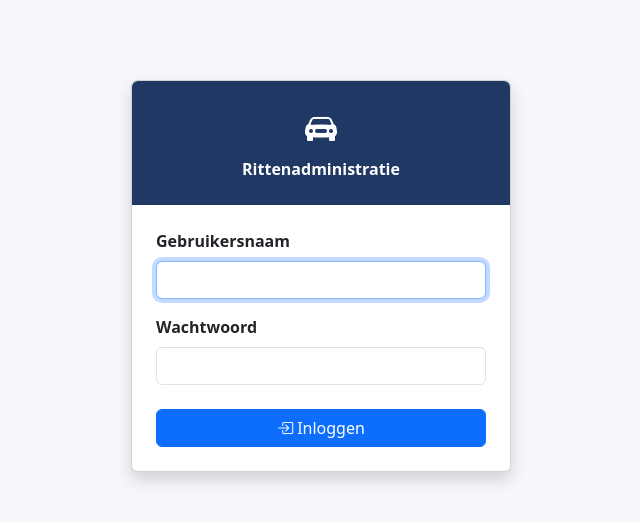
After one commit to PimLavaleije/Rittenadministratie, a Flask app: page /login in a window 1280 px wide. The commit adds this page. Shown: the top 522 px of the page, without its empty margins (319-959 px from the left). Run offline with Flask 3, Linux system fonts and the light colour scheme.

Commit message:
Beveiliging via Flask-Login met gebruikersnaam/wachtwoord
- Alle routes beveiligd met @login_required
- Login/logout routes toegevoegd
- Credentials via LOGIN_USERNAME + LOGIN_PASSWORD env vars
- Loginpagina (templates/login.html) toegevoegd
- Uitlogknop in navbar

Co-Authored-By: Claude Sonnet 4.6 <noreply@anthropic.com>

```diff
--- a/app.py
+++ b/app.py
@@ -6,6 +6,10 @@ from decimal import Decimal
 from flask import (
     Flask, render_template, request, redirect, url_for,
     flash, jsonify, send_file, abort,
+)
+from flask_login import (
+    LoginManager, UserMixin, login_user, logout_user,
+    login_required, current_user,
 )
 from dotenv import load_dotenv
 from openpyxl import Workbook, load_workbook
@@ -32,6 +36,47 @@ app.config["MAX_CONTENT_LENGTH"] = 10 * 1024 * 1024  # 10 MB max upload
 db.init_app(app)
 odoo = OdooConnector()
 
+login_manager = LoginManager(app)
+login_manager.login_view = "login"
+login_manager.login_message = "Log in om verder te gaan."
+login_manager.login_message_category = "warning"
+
+
+class User(UserMixin):
+    id = "1"
+
+
+@login_manager.user_loader
+def load_user(user_id):
+    return User() if user_id == "1" else None
+
+
+@app.route("/login", methods=["GET", "POST"])
+def login():
+    if current_user.is_authenticated:
+        return redirect(url_for("dashboard"))
+    if request.method == "POST":
+        username = request.form.get("gebruikersnaam", "").strip()
+        password = request.form.get("wachtwoord", "")
+        valid_user = os.getenv("LOGIN_USERNAME", "admin")
+        valid_pass = os.getenv("LOGIN_PASSWORD", "")
+        if valid_pass and username == valid_user and password == valid_pass:
+            login_user(User(), remember=True)
+            next_page = request.args.get("next")
+            if next_page and next_page.startswith("/") and not next_page.startswith("//"):
+                return redirect(next_page)
+            return redirect(url_for("dashboard"))
+        flash("Onjuiste gebruikersnaam of wachtwoord.", "danger")
+    return render_template("login.html")
+
+
+@app.route("/logout")
+@login_required
+def logout():
+    logout_user()
+    flash("Je bent uitgelogd.", "info")
+    return redirect(url_for("login"))
+
 
 @app.before_request
 def create_tables():
@@ -41,6 +86,7 @@ def create_tables():
 # ── Dashboard ──────────────────────────────────────────────────────────────
 
 @app.route("/")
+@login_required
 def dashboard():
     jaar = request.args.get("jaar", date.today().year, type=int)
     maand = request.args.get("maand", date.today().month, type=int)
@@ -109,6 +155,7 @@ def dashboard():
 # ── Rittenlijst ────────────────────────────────────────────────────────────
 
 @app.route("/ritten")
+@login_required
 def ritten_lijst():
     zoek = request.args.get("zoek", "")
     type_filter = request.args.get("type", "")
@@ -159,6 +206,7 @@ def ritten_lijst():
 
 @app.route("/rit/nieuw", methods=["GET", "POST"])
 @app.route("/rit/<int:rit_id>/bewerk", methods=["GET", "POST"])
+@login_required
 def rit_formulier(rit_id=None):
     rit = Trip.query.get_or_404(rit_id) if rit_id else Trip()
     default_driver = Driver.query.filter_by(naam="Pim Lavaleije").first()
@@ -276,6 +324,7 @@ def rit_formulier(rit_id=None):
 # ── Rit verwijderen ────────────────────────────────────────────────────────
 
 @app.route("/rit/<int:rit_id>/verwijder", methods=["POST"])
+@login_required
 def rit_verwijder(rit_id):
     rit = Trip.query.get_or_404(rit_id)
     db.session.delete(rit)
@@ -287,18 +336,21 @@ def rit_verwijder(rit_id):
 # ── Odoo autocomplete API ──────────────────────────────────────────────────
 
 @app.route("/api/odoo/partners")
+@login_required
 def api_partners():
     zoek = request.args.get("q", "")
     return jsonify(odoo.get_partners(zoek))
 
 
 @app.route("/api/odoo/projects")
+@login_required
 def api_projects():
     zoek = request.args.get("q", "")
     return jsonify(odoo.get_projects(zoek))
 
 
 @app.route("/api/odoo/status")
+@login_required
 def api_odoo_status():
     import os
     return jsonify({
@@ -313,6 +365,7 @@ def api_odoo_status():
 # ── Export ─────────────────────────────────────────────────────────────────
 
 @app.route("/export/excel")
+@login_required
 def export_excel():
     jaar = request.args.get("jaar", date.today().year, type=int)
     maand = request.args.get("maand", 0, type=int)
@@ -373,6 +426,7 @@ def export_excel():
 # ── Import vanuit Excel ────────────────────────────────────────────────────
 
 @app.route("/import", methods=["GET", "POST"])
+@login_required
 def import_excel():
     if request.method == "POST":
         bestand = request.files.get("bestand")
@@ -450,6 +504,7 @@ def import_excel():
 # ── Instellingen: voertuigen & bestuurders ─────────────────────────────────
 
 @app.route("/instellingen")
+@login_required
 def instellingen():
     voertuigen = Vehicle.query.order_by(Vehicle.kenteken).all()
     bestuurders = Driver.query.order_by(Driver.naam).all()
@@ -457,6 +512,7 @@ def instellingen():
 
 
 @app.route("/voertuig/nieuw", methods=["POST"])
+@login_required
 def voertuig_nieuw():
     v = Vehicle(
         kenteken=request.form["kenteken"].upper().strip(),
@@ -470,6 +526,7 @@ def voertuig_nieuw():
 
 
 @app.route("/bestuurder/nieuw", methods=["POST"])
+@login_required
 def bestuurder_nieuw():
     b = Driver(
         naam=request.form["naam"].strip(),
--- a/requirements.txt
+++ b/requirements.txt
@@ -1,5 +1,6 @@
 flask==3.0.3
 flask-sqlalchemy==3.1.1
+flask-login==0.6.3
 flask-wtf==1.2.1
 wtforms==3.1.2
 openpyxl==3.1.5
--- a/templates/base.html
+++ b/templates/base.html
@@ -36,6 +36,7 @@
         <li class="nav-item"><a class="nav-link" href="/rit/nieuw"><i class="bi bi-plus-circle me-1"></i>Nieuwe rit</a></li>
         <li class="nav-item"><a class="nav-link" href="/import"><i class="bi bi-upload me-1"></i>Import</a></li>
         <li class="nav-item"><a class="nav-link" href="/instellingen"><i class="bi bi-gear me-1"></i>Instellingen</a></li>
+        <li class="nav-item"><a class="nav-link" href="/logout"><i class="bi bi-box-arrow-right me-1"></i>Uitloggen</a></li>
       </ul>
     </div>
   </div>
--- /dev/null
+++ b/templates/login.html
@@ -0,0 +1,46 @@
+<!doctype html>
+<html lang="nl">
+<head>
+  <meta charset="utf-8">
+  <meta name="viewport" content="width=device-width, initial-scale=1">
+  <title>Inloggen — Rittenadministratie</title>
+  <link href="https://cdn.jsdelivr.net/npm/bootstrap@5.3.3/dist/css/bootstrap.min.css" rel="stylesheet">
+  <link href="https://cdn.jsdelivr.net/npm/bootstrap-icons@1.11.3/font/bootstrap-icons.css" rel="stylesheet">
+  <style>
+    body { background: #f5f7fa; }
+    .login-card { max-width: 380px; margin: 80px auto; }
+    .login-header { background: #1F3864; color: #fff; border-radius: .375rem .375rem 0 0; }
+  </style>
+</head>
+<body>
+<div class="login-card">
+  <div class="card shadow">
+    <div class="login-header text-center py-4">
+      <i class="bi bi-car-front-fill fs-2"></i>
+      <div class="fw-bold mt-1">Rittenadministratie</div>
+    </div>
+    <div class="card-body p-4">
+      {% with messages = get_flashed_messages(with_categories=true) %}
+        {% for cat, msg in messages %}
+          <div class="alert alert-{{ cat }} py-2">{{ msg }}</div>
+        {% endfor %}
+      {% endwith %}
+      <form method="post">
+        <div class="mb-3">
+          <label class="form-label fw-semibold">Gebruikersnaam</label>
+          <input type="text" name="gebruikersnaam" class="form-control" autofocus required>
+        </div>
+        <div class="mb-4">
+          <label class="form-label fw-semibold">Wachtwoord</label>
+          <input type="password" name="wachtwoord" class="form-control" required>
+        </div>
+        <button type="submit" class="btn btn-primary w-100">
+          <i class="bi bi-box-arrow-in-right me-1"></i>Inloggen
+        </button>
+      </form>
+    </div>
+  </div>
+</div>
+<script src="https://cdn.jsdelivr.net/npm/bootstrap@5.3.3/dist/js/bootstrap.bundle.min.js"></script>
+</body>
+</html>
```
